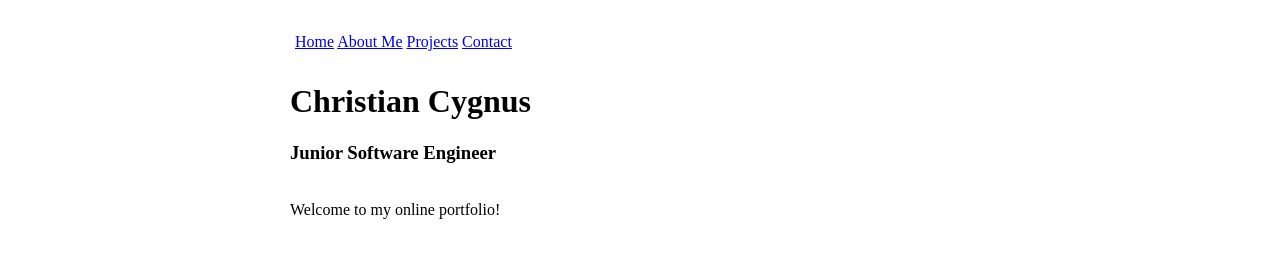
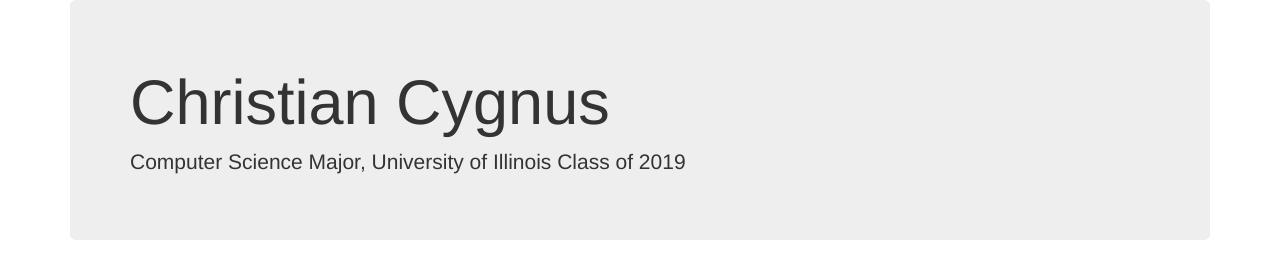
Before and after one commit to christophercolumbusdog/ccygnus.com, a website: page index.html in a window 1280 px wide. Drawn offline with nearby package versions, Linux system fonts and the light colour scheme.

Commit message:
Bootstrap update

```diff
--- a/index.html
+++ b/index.html
@@ -1,32 +1,23 @@
 <!DOCTYPE html>
-<html>
+<html lang="en">
+<head>
+	<title>Christian Cygnus</title>
+	<meta charset="utf-8">
+	<meta name="viewport" conent = "width=device-width, initial-scale=1">
+	<link rel="stylesheet" href="http://maxcdn.bootstrapcdn.com/bootstrap/3.3.6/css/bootstrap.min.css">
+	<script src="https://ajax.googleapis.com/ajax/libs/jquery/1.12.2/jquery.min.js"></script>
+  <script src="http://maxcdn.bootstrapcdn.com/bootstrap/3.3.6/js/bootstrap.min.js"></script>
+</head>
+<body>
 
-<head>
-	<!-- add styling to the assets/css folder-->
-	<link rel="stylesheet" type="text/css" href="assets/css/portfolio.css" />
+<div class ="container">
+	<div class="jumbotron">
+		<h1>Christian Cygnus</h1>
+		<p>
+			Computer Science Major, University of Illinois Class of 2019
+		</p>
+	</div>
+</div>
 
-</head>
-
-<body>
-	<div class="body-center">
-		<!-- navbar -->
-		<span class="navbar">
-			<a class="nav" href="index.html">Home</a>
-			<a class="nav" href="aboutme.html">About Me</a>
-			<a class="nav" href="projects.html">Projects</a>
-			<a class="nav" href="contact.html">Contact</a>
-		</span>
-		<!-- end navbar -->
-		<br><br><br>
-
-
-		<h1><b>Christian Cygnus</b></h1>
-		<h3>Junior Software Engineer</h3>
-		<br>
-		Welcome to my online portfolio!
-	</div>
-
-	<!-- add javascript code to the assets/js folder-->
-	<script type="text/javascript" src="assets/js/portfolio.js"></script>
 </body>
 </html>
```
Also changed, not shown: package.json (added, +26 -0 lines), README.md, aboutme.html (line endings or trailing spaces), assets/css/portfolio.css (line endings or trailing spaces), contact.html (line endings or trailing spaces), projects.html (line endings or trailing spaces), 1 other file.
